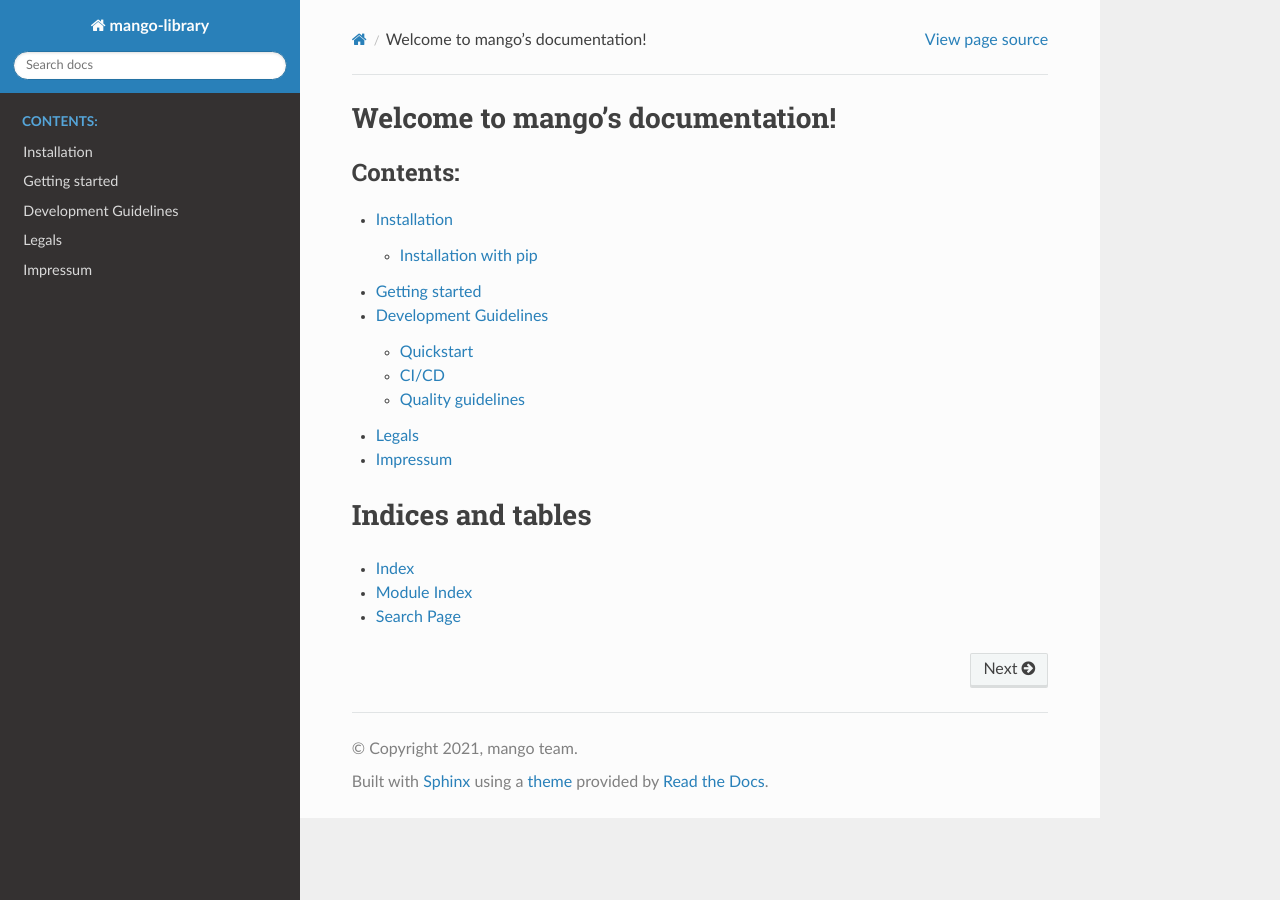
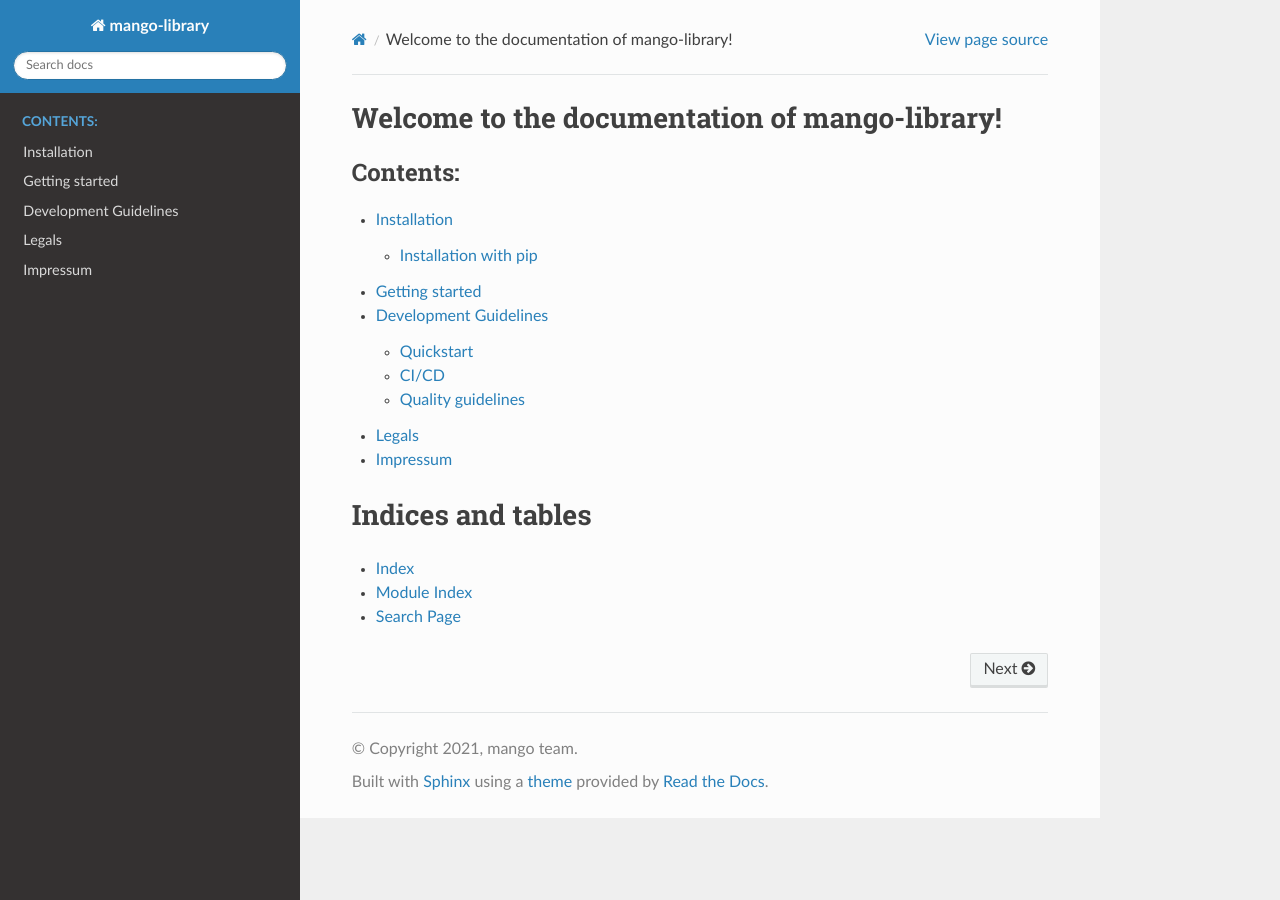
Before and after one commit to OFFIS-DAI/mango-library, a Sphinx documentation site: the page built from docs/source/index.rst, in a window 1280 px wide. Built offline with Sphinx 7.4.7 and the Read the Docs theme 2.0.0, drawn with Linux system fonts in a browser that asks for light colours; formulas are drawn with MathJax 3; pages that are not in the unit, such as notebooks, are missing from menus.

Commit message:
renamed "mango's documentation"
to documentation of mango-library

```diff
--- a/docs/source/index.rst
+++ b/docs/source/index.rst
@@ -3,7 +3,7 @@
    You can adapt this file completely to your liking, but it should at least
    contain the root `toctree` directive.
 
-Welcome to mango's documentation!
+Welcome to the documentation of mango-library!
 =================================
 
 .. toctree::
```
